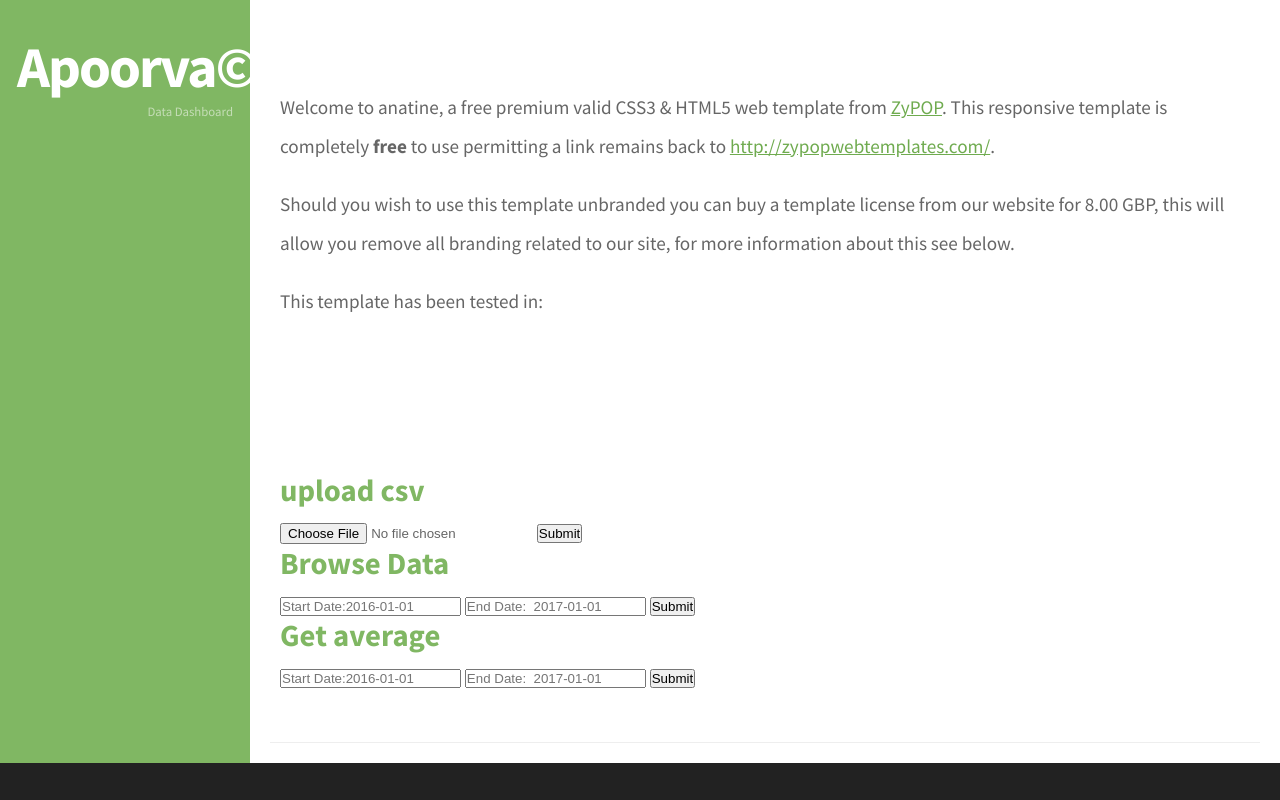
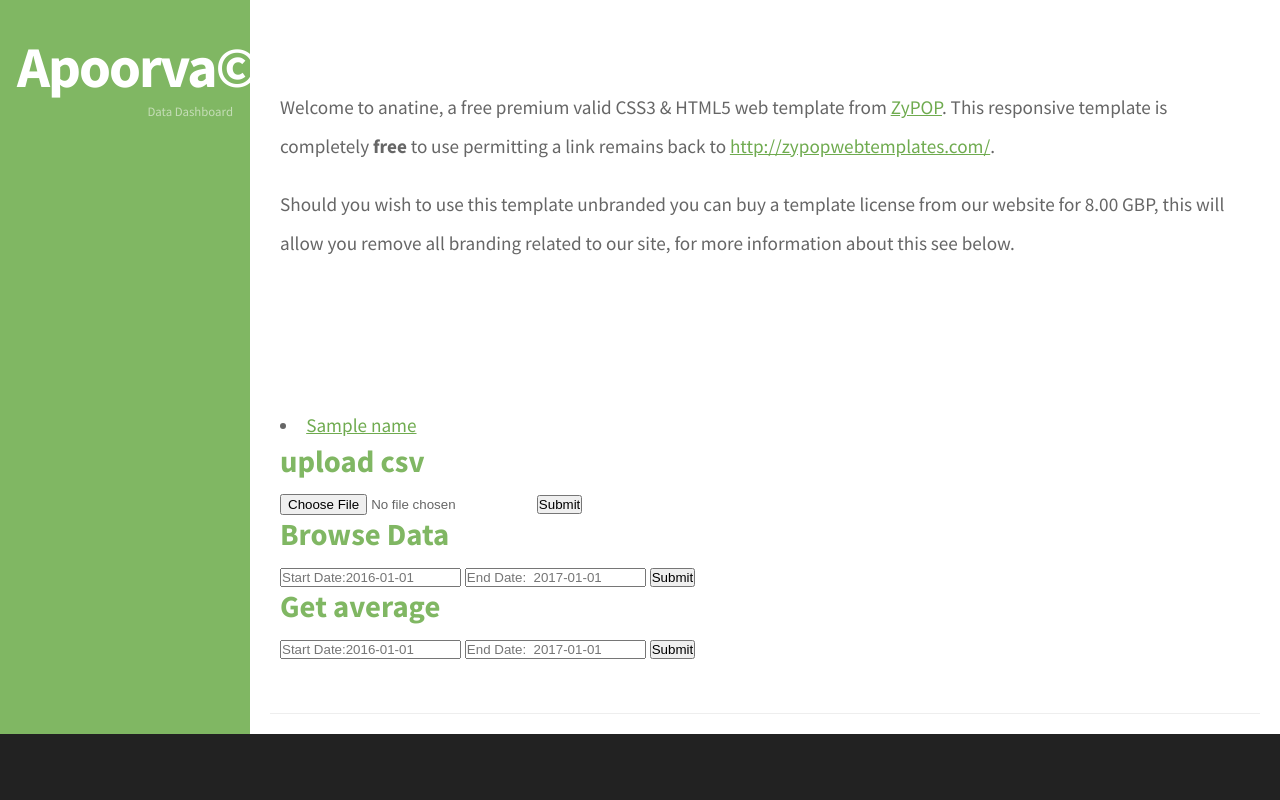
Before and after one commit to rava-dosa/datadashboard, a Flask app: template templates/hello.html in a window 1280 px wide. Run offline with Flask 2, Linux system fonts and the light colour scheme; the template is opened without the code that fills it: most values are stand-ins (such as "Sample title", 1, 10 or a date in 2020); some libraries are stand-ins or nearby versions.

Commit message:
Added some more support

```diff
--- a/main.py
+++ b/main.py
@@ -10,73 +10,78 @@ name=""
 itemy=[]
 @app.route('/')
 def hello_world():
-    return render_template('hello.html')
+	l=model.get_table()
+	return render_template('hello.html',name=l)
 
 @app.route('/uploader',methods=['POST'])
 def uploader():
-    if request.method == 'POST':
-        lis=[]
-        f = request.files['file']
-        ls=f.filename
-        ls=str(ls).split(".")
-        global name
-        name=ls[0]
-        print name
-        ls=ls[1]
-        if(ls=="csv"):
-            lines = f.readlines()
-            x=0
-            for row in lines:
-                if x==0:
-                    x=x+1
-                    continue
-                else:
-                    row=row.rstrip()
-                    row=str(row).split(",")
-                    lis.append(row)
-                    if(x%100==0):
-                        # sending data to be inserted in batch
-                        model.insert(name,lis)
-                        lis=[]
-                    elif len(lines)-1==x:
-                        model.insert(name,lis)
-                    x=x+1
-            return "csv file uploaded successfully"
-        else:
-            return "not csv"
+	if request.method == 'POST':
+		lis=[]
+		f = request.files['file']
+		ls=f.filename
+		ls=str(ls).split(".")
+		global name
+		name=ls[0]
+		print name
+		ls=ls[1]
+		if(ls=="csv"):
+			lines = f.readlines()
+			x=0
+			for row in lines:
+				if x==0:
+					x=x+1
+					continue
+				else:
+					row=row.rstrip()
+					row=str(row).split(",")
+					lis.append(row)
+					if(x%100==0):
+						# sending data to be inserted in batch
+						model.insert(name,lis)
+						lis=[]
+					elif len(lines)-1==x:
+						model.insert(name,lis)
+					x=x+1
+			return "csv file uploaded successfully"
+		else:
+			return "not csv"
 
-@app.route('/browse',methods=['POST'])
-def browser():
-    print name
-    date1=request.form['date1']
-    date2=request.form['date2']
-    date1=settings.ununi(date1)
-    date2=settings.ununi(date2)
-    itemx=model.pag('day',date1,date2)
-    global itemy
-    itemy=list(itemx)
-    if(len(itemy)>=10):
-        return render_template("table.html",item=itemy[0:10],flagn=1,flagp=0, name='0')
-        print "hi"
-    else:
-        return render_template("table.html",item=itemy)
+@app.route('/browse/<name>',methods=['POST'])
+def browser(name=None):
+	print name
+	date1=request.form['date1']
+	date2=request.form['date2']
+	date1=settings.ununi(date1)
+	date2=settings.ununi(date2)
+	itemx=model.pag(name,date1,date2)
+	global itemy
+	itemy=list(itemx)
+	if(len(itemy)>=10):
+		return render_template("table.html",item=itemy[0:10],flagn=1,flagp=0, name='0')
+		print "hi"
+	else:
+		return render_template("table.html",item=itemy)
 
-@app.route('/browse/<name>',methods=['GET'])
+@app.route('/browse/pagi/<name>',methods=['GET'])
 def pagi(name=None):
-    if(len(itemy)-(10*int(name)+10)>=10):
-        return render_template("table.html",item=itemy[10*int(name):10*int(name)+10],flagn=1,flagp=1, name=name)
-        print "hi"
-    else:
-        return render_template("table.html",item=itemy[10*int(name):],flagn=0,flagp=1, name=name)
+	if(len(itemy)-(10*int(name)+10)>=10):
+		return render_template("table.html",item=itemy[10*int(name):10*int(name)+10],flagn=1,flagp=1, name=name)
+		print "hi"
+	else:
+		return render_template("table.html",item=itemy[10*int(name):],flagn=0,flagp=1, name=name)
 
-@app.route('/average',methods=['POST'])
-def browser1():
-    print name
-    date1=request.form['date1']
-    date2=request.form['date2']
-    date1=settings.ununi(date1)
-    date2=settings.ununi(date2)
-    itemx=model.avg('day',date1,date2)
-    return render_template("t1.html",x=itemx)
+@app.route('/average/<name>',methods=['POST'])
+def browser1(name=None):
+	print name
+	date1=request.form['date1']
+	date2=request.form['date2']
+	date1=settings.ununi(date1)
+	date2=settings.ununi(date2)
+	itemx=model.avg(name,date1,date2)
+	return render_template("t1.html",x=itemx)
+
+@app.route('/xyz/<name>',methods=['GET'])
+def browser2(name=None):
+	return render_template("uploader.html",name=name)
 
 app.run(debug=True,threaded=True)
--- a/model.py
+++ b/model.py
@@ -2,6 +2,11 @@ from __future__ import division
 import dataset
 import settings
 import pdb
+
+def get_table():
+	db=dataset.connect('sqlite:///mydatabase.db')
+	l=db.tables
+	return l
 
 def insert(name,lis):
 	db=dataset.connect('sqlite:///mydatabase.db')
--- a/templates/hello.html
+++ b/templates/hello.html
@@ -38,10 +38,14 @@
 
 <p>Should you wish to use this template unbranded you can buy a template license from our website for 8.00 GBP, this will allow you remove all branding related to our site, for more information about this see below.</p>
 
-            <p>This template has been tested in:</p>
             <div class="container">
 			<br><br><br><br>
 					<ul id="ct2"></ul>
+	           		    {% for x in name %}
+	           		    	<li><a href="/xyz/{{x}}" id={{x}} name={{x}}>{{x}}</a></li>
+	           		    {% endfor %}
+
+
 				<h3>upload csv</h3>
       <form action = "/uploader" id= "f5" method = "POST" enctype = "multipart/form-data" >
          <input type = "file" name = "file" />
--- a/templates/table.html
+++ b/templates/table.html
@@ -39,8 +39,8 @@
   {% endfor %}
 </table>
 {% if flagn==1 %}
-  <li><a href="/browse/{{name|int+1}}" }>[Next]</a></li>
+  <li><a href="/browse/pagi/{{name|int+1}}" }>[Next]</a></li>
 {% endif %}
 {% if flagp==1 %}
-  <li><a href="/browse/{{name|int-1}}" }>[Prev]</a></li>
+  <li><a href="/browse/pagi/{{name|int-1}}" }>[Prev]</a></li>
 {% endif %}
--- a/templates/uploader.html
+++ b/templates/uploader.html
@@ -41,13 +41,13 @@
 			<br><br><br><br>
 					<ul id="ct2"></ul>
           <h3>Browse Data</h3>
-      		<form action = "/uploader/browse" id= "f7" method = "POST" >
+      		<form action = "/browse/{{name}}" id= "f7" method = "POST" >
       		<input type="date1"  class="form-control" name="date1" placeholder="Start Date:2016-01-01">
       		<input type="date1"  class="form-control" name="date2" placeholder="End Date:  2017-01-01">
          	<input type = "submit"/>
       </form>
            <h3>Get average</h3>
-      		<form action = "/uploader/average" id= "f8" method = "POST" >
+      		<form action = "/average/{{name}}" id= "f8" method = "POST" >
       		<input type="date1"  class="form-control" name="date1" placeholder="Start Date:2016-01-01">
       		<input type="date1"  class="form-control" name="date2" placeholder="End Date:  2017-01-01">
          	<input type = "submit"/>
```
Also changed, not shown: templates/date_user.html (deleted, +0 -19 lines), 1 other file.
